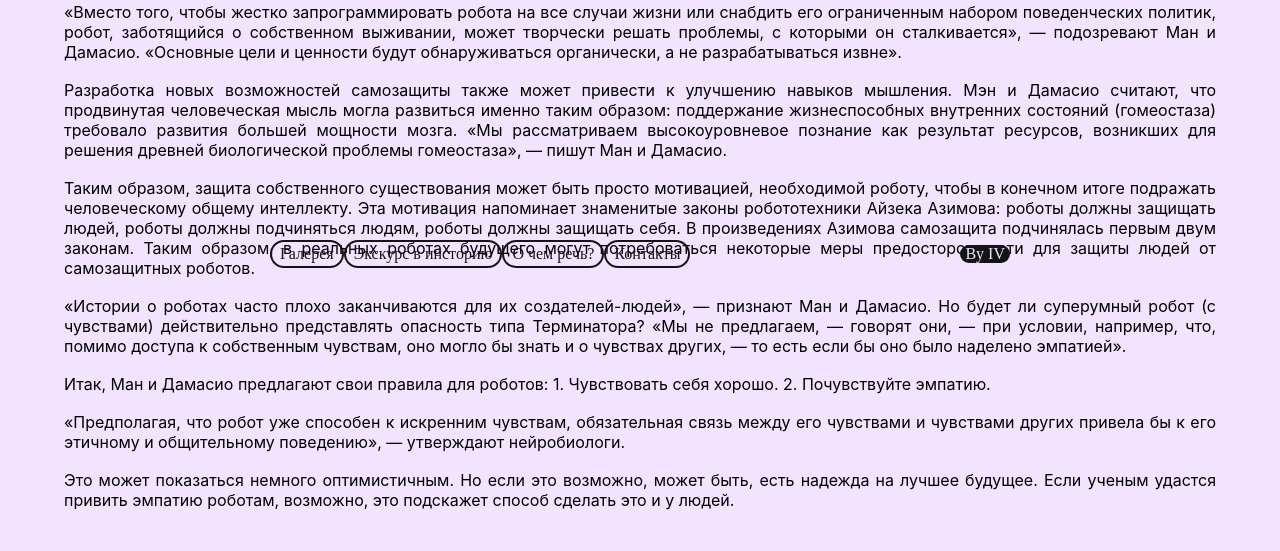
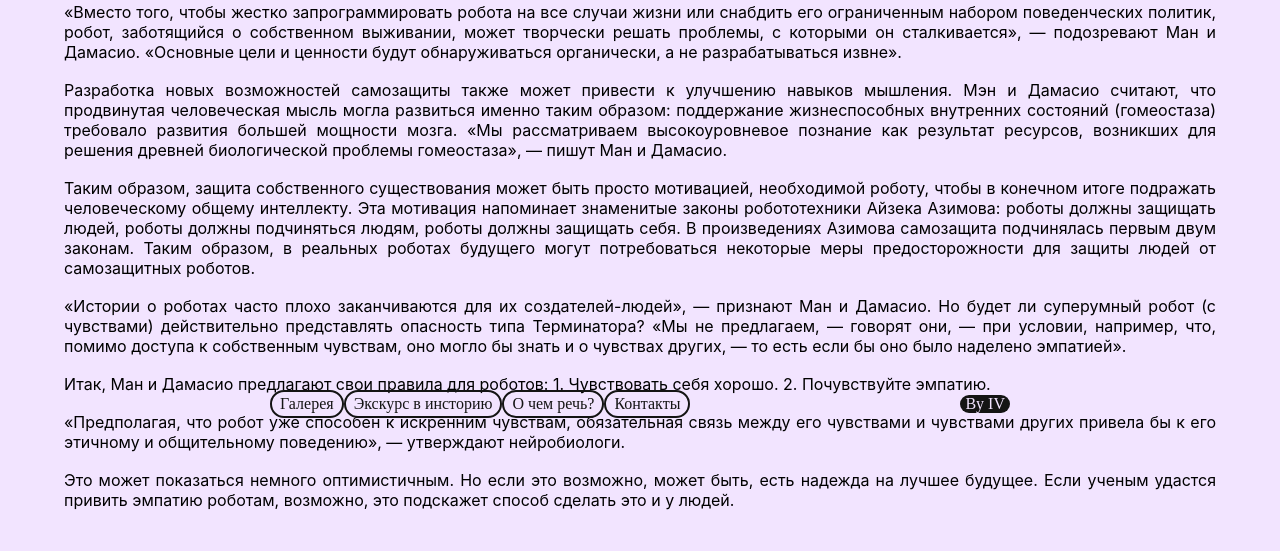
Before and after one commit to IlkhamValitov/Electrical_mind, a PHP site: page / in a window 1280 px wide. Shown: the part 3721-4272 px from the top of the page. Run offline with PHP 8.4, Linux system fonts and the light colour scheme.

Commit message:
Changed footer positioning for the gallery module

```diff
--- a/style/style.css
+++ b/style/style.css
@@ -346,6 +346,8 @@ body #outer_container .main_container .center_block .center_section .featured_ar
   border-radius: 15px;
 }
 .footer_block {
+  position: relative;
+  bottom: -150px;
   display: flex;
   flex-direction: row;
   justify-content: space-evenly;
--- a/style/style.less
+++ b/style/style.less
@@ -355,6 +355,8 @@ html, body{
     }
 }
 .footer_block{
+    position: relative;
+    bottom: -150px;
     display: flex;
     flex-direction: row;
     justify-content: space-evenly;
```
Also changed, not shown: 1 other file.
